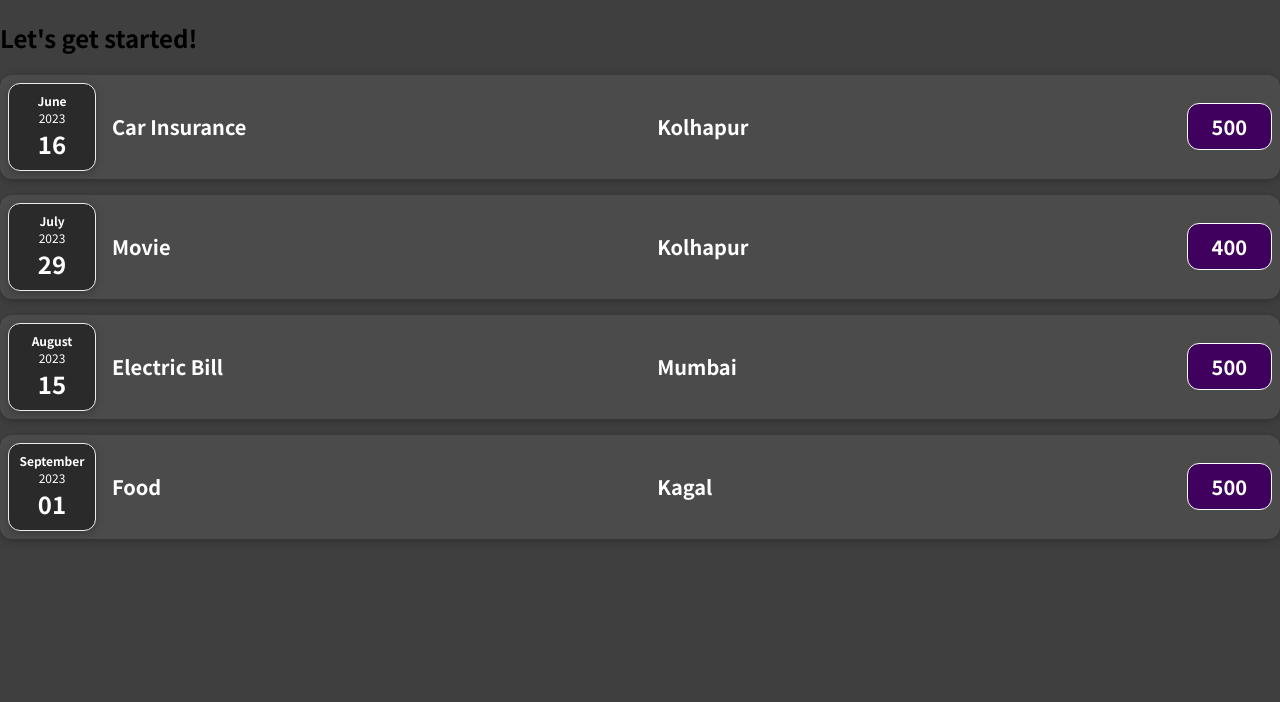
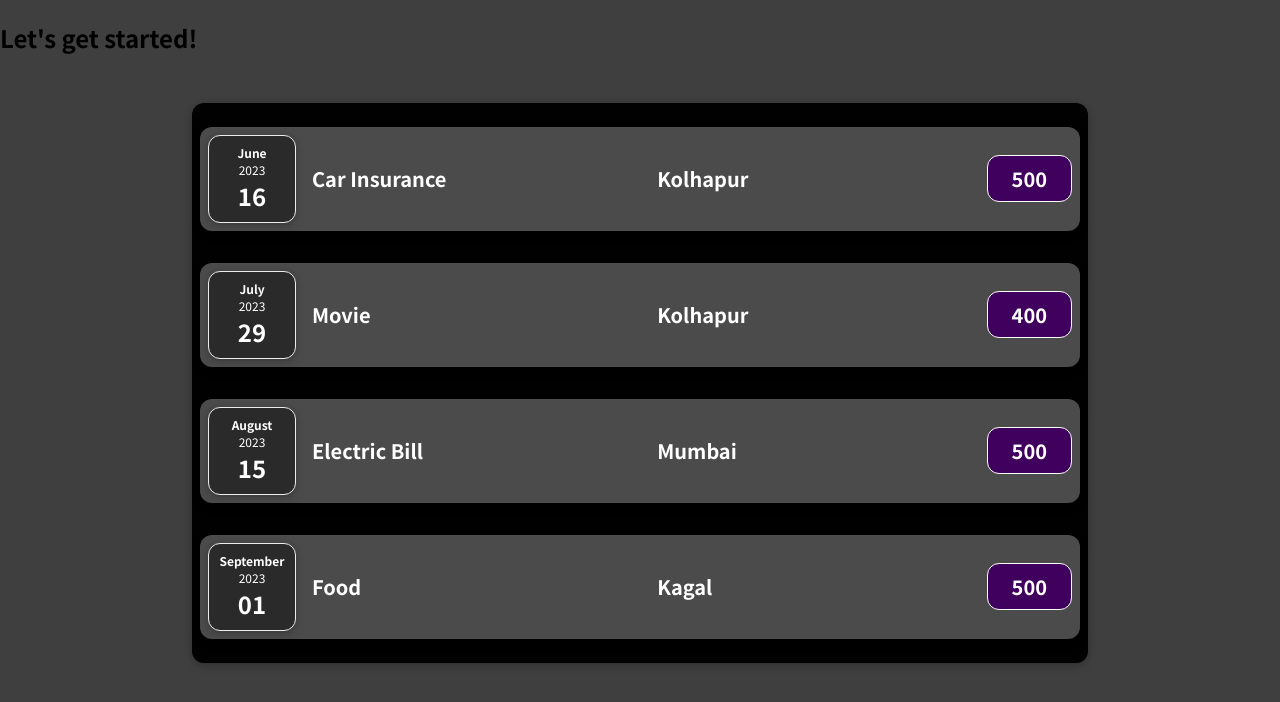
Before and after one commit to Sourabh-Bharamkar/React-Complete-Guide, a JavaScript app: page / in a window 1280 px wide. Shown: the top 702 px of the page. Built offline with nearby package versions, Linux system fonts and the light colour scheme.

Commit message:
added component  Expenses ( container for expense items )

```diff
--- a/src/App.js
+++ b/src/App.js
@@ -1,46 +1,13 @@
-import ExpenseItem from "./components/Expenses/ExpenseItem";
+import Expenses from "./components/Expenses/Expenses";
 
 
 function App() {
-  const expenses = [
-    {
-      id: 1,
-      date: new Date(2023, 5, 16),
-      title: 'Car Insurance',
-      amount: 500,
-      location: 'Kolhapur'
-    },
-    {
-      id: 2,
-      date: new Date(2023, 6, 29),
-      title: 'Movie',
-      amount: 400,
-      location: 'Kolhapur'
-    },
-    {
-      id: 2,
-      date: new Date(2023, 7, 15),
-      title: 'Electric Bill',
-      amount: 500,
-      location: 'Mumbai'
-    },
-    {
-      id: 2,
-      date: new Date(2023, 8, 1),
-      title: 'Food',
-      amount: 500,
-      location: 'Kagal'
-    }
-  ]
 
-  const expenseItems = expenses.map((expense) => {
-    return <ExpenseItem title={expense.title} date={expense.date} amount={expense.amount} location={expense.location}></ExpenseItem>
-  })
 
   return (
     <div>
       <h2>Let's get started!</h2>
-      {expenseItems}
+      <Expenses></Expenses>
     </div>
   );
 }
--- /dev/null
+++ b/src/components/Expenses/Expenses.css
@@ -0,0 +1,9 @@
+.expenses{
+    display: flex;
+    flex-direction: column;
+    justify-content: space-between;
+    /* align-items: center; */
+    padding: 0.5rem;
+    margin: 3rem 12rem;
+    background-color: #010101;
+}
--- /dev/null
+++ b/src/components/Expenses/Expenses.js
@@ -0,0 +1,51 @@
+import Card from "../UI/Card";
+import './Expenses.css'
+import ExpenseItem from "./ExpenseItem";
+
+const Expenses = () => {
+    const expenses = [
+        {
+            id: 1,
+            date: new Date(2023, 5, 16),
+            title: 'Car Insurance',
+            amount: 500,
+            location: 'Kolhapur'
+        },
+        {
+            id: 2,
+            date: new Date(2023, 6, 29),
+            title: 'Movie',
+            amount: 400,
+            location: 'Kolhapur'
+        },
+        {
+            id: 2,
+            date: new Date(2023, 7, 15),
+            title: 'Electric Bill',
+            amount: 500,
+            location: 'Mumbai'
+        },
+        {
+            id: 2,
+            date: new Date(2023, 8, 1),
+            title: 'Food',
+            amount: 500,
+            location: 'Kagal'
+        }
+    ]
+
+    const expenseItems = expenses.map((expense) => {
+        return <ExpenseItem title={expense.title} date={expense.date} amount={expense.amount} location={expense.location}></ExpenseItem>
+    })
+
+
+    return (
+        <Card className="expenses">
+            {expenseItems}
+        </Card>
+    )
+
+
+}
+
+export default Expenses;
```
